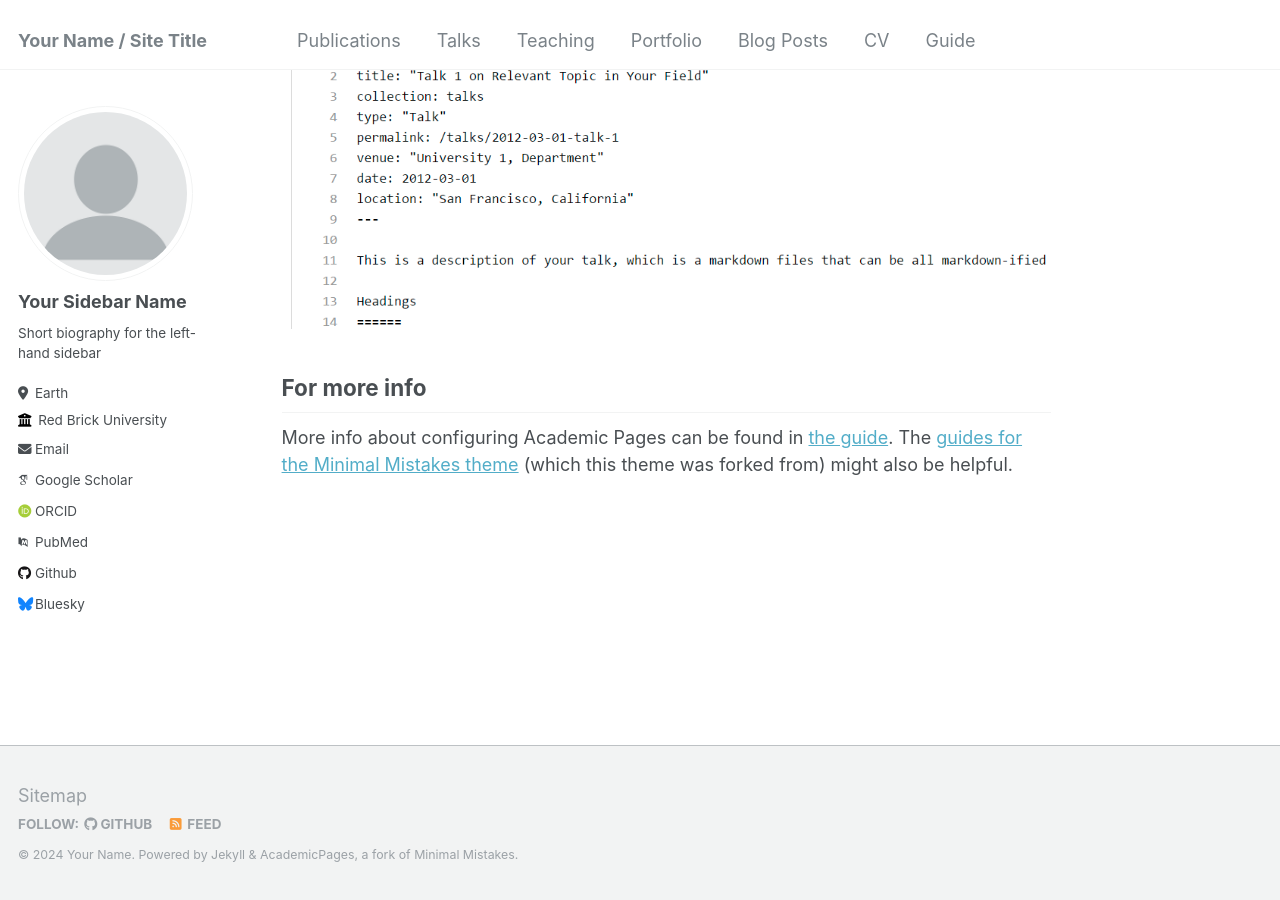
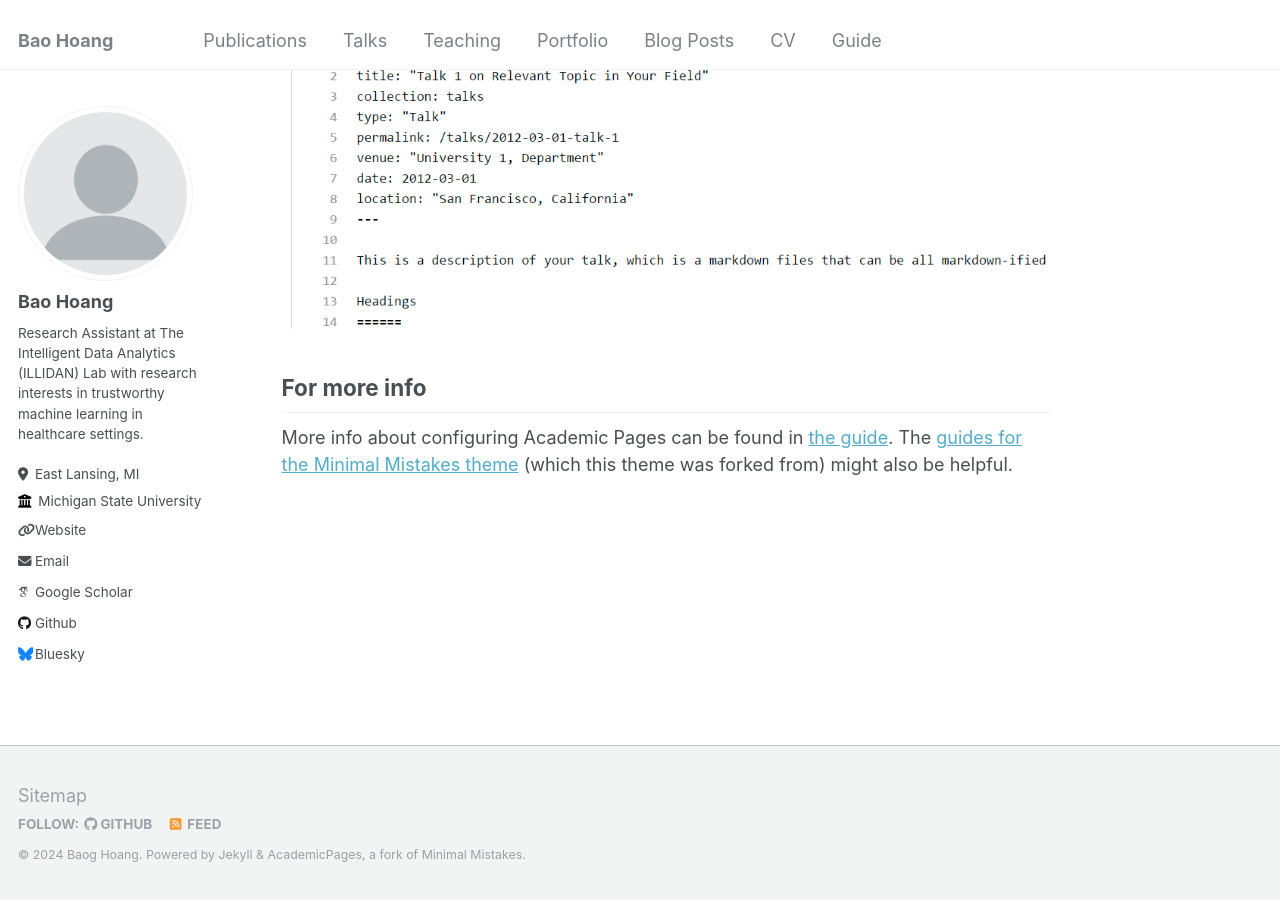
Before and after one commit to hoangcaobao/hoangcaobao.github.io, a Jekyll site: the page built from _pages/about.md, in a window 1280 px wide and 900 px high, scrolled down 2660 px. Built offline with Jekyll 4.4.1, drawn with Linux system fonts in a browser that asks for light colours; some web fonts are replaced.

Commit message:
Update _config.yml

```diff
--- a/_config.yml
+++ b/_config.yml
@@ -8,11 +8,11 @@
 
 # Basic Site Settings
 locale                   : "en-US"
-title                    : "Your Name / Site Title"
+title                    : "Bao Hoang"
 title_separator          : "-"
-name                     : &name "Your Name"
-description              : &description "personal description"
-url                      : https://academicpages.github.io # the base hostname & protocol for your site e.g. "https://mmistakes.github.io"
+name                     : &name "Baog Hoang"
+description              : &description "Senior Undergraduate at Michigan State University"
+url                      : https://hoangcaobao.github.io # the base hostname & protocol for your site e.g. "https://mmistakes.github.io"
 baseurl                  : "" # the subpath of your site, e.g. "/blog"
 repository               : "academicpages/academicpages.github.io"
 
@@ -22,21 +22,21 @@ repository               : "academicpages/academicpages.github.io"
 author:
   # Biographic information
   avatar           : "profile.png"
-  name             : "Your Sidebar Name"
+  name             : "Bao Hoang"
   pronouns         : # example: "she/her"
-  bio              : "Short biography for the left-hand sidebar"
-  location         : "Earth"
-  employer         : "Red Brick University"
-  uri              : # URL
-  email            : "none@example.org"
+  bio              : "Research Assistant at The Intelligent Data Analytics (ILLIDAN) Lab with research interests in trustworthy machine learning in healthcare settings."
+  location         : "East Lansing, MI"
+  employer         : "Michigan State University"
+  uri              : "https://scholar.google.com/citations?user=0x6UE6oAAAAJ&hl=en" # URL
+  email            : "hoangbao@msu.edu"
 
   # Academic websites
   arxiv            : # URL - Update with the correct link to your profile
-  googlescholar    : "https://scholar.google.com/citations?user=PS_CX0AAAAAJ"
+  googlescholar    : "https://scholar.google.com/citations?user=0x6UE6oAAAAJ&hl=en"
   impactstory      : # URL
-  orcid            : "http://orcid.org/yourorcidurl"
+  orcid            : #
   semantic         : # URL
-  pubmed           : "https://www.ncbi.nlm.nih.gov/pubmed/?term=john+snow"
+  pubmed           : #
   researchgate     : # URL
 
   # Repositories and software development
```
